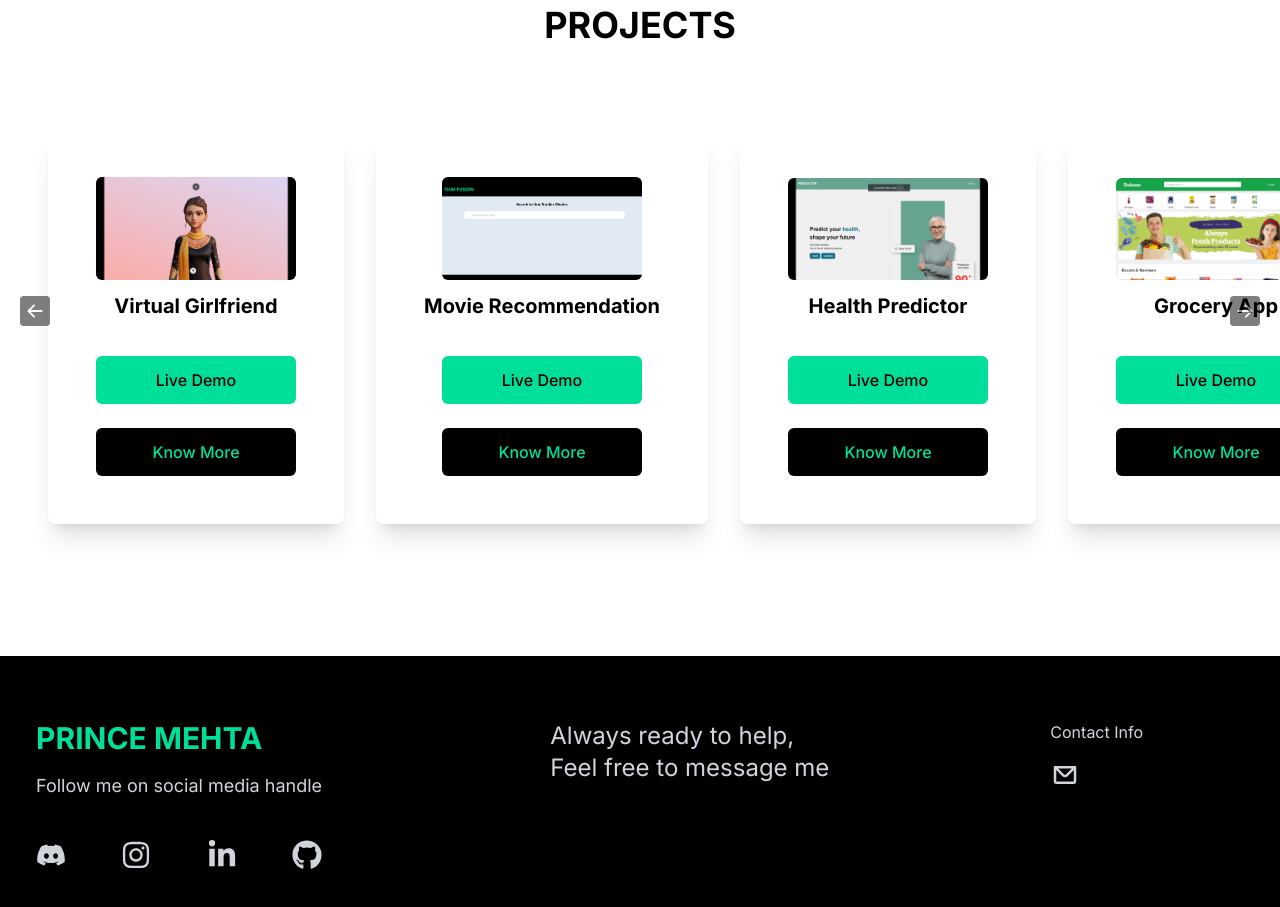
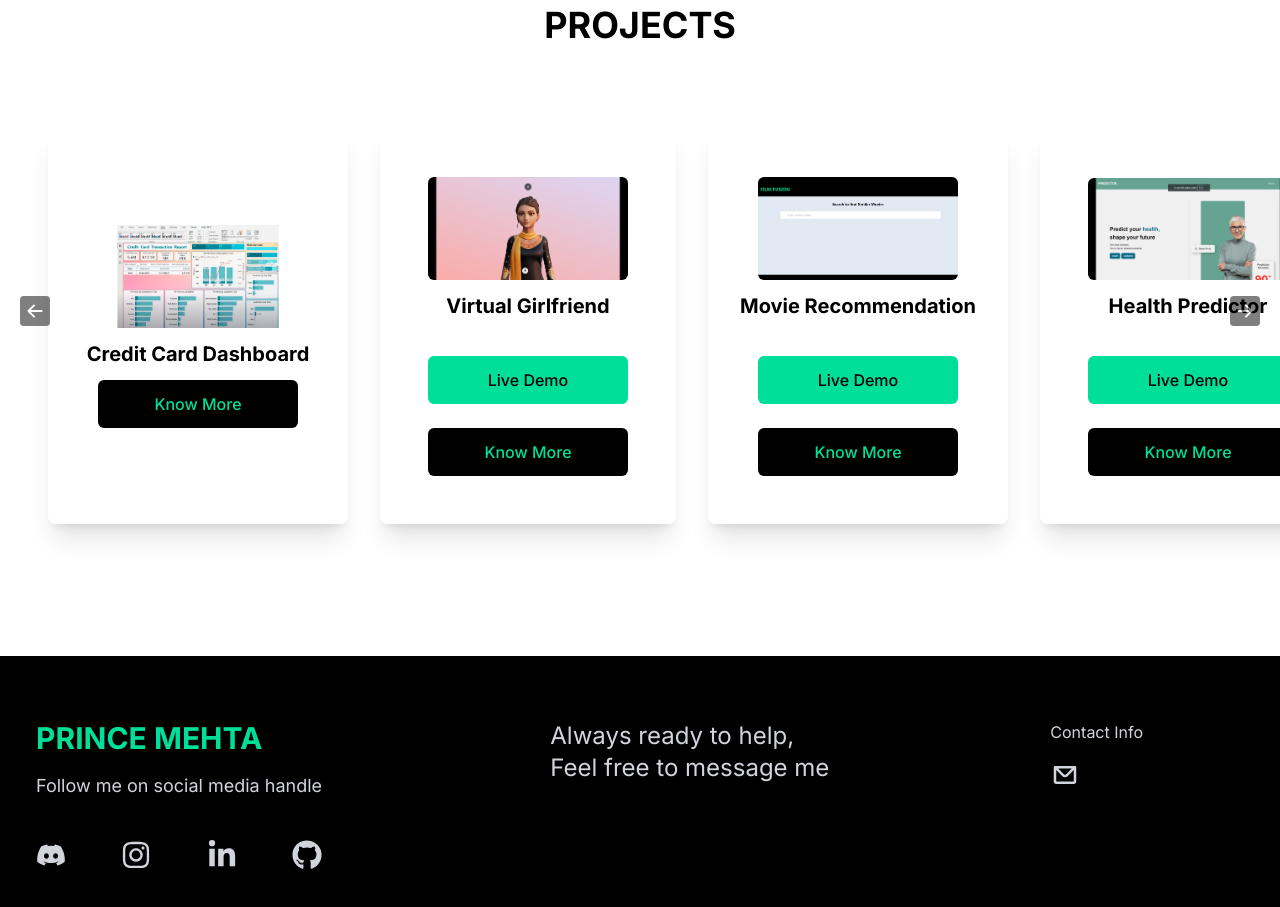
Before and after one commit to Prince-0000/portfolio_app, a Next.js app: page / in a window 1280 px wide. Shown: the part 2200-3107 px from the top of the page. Built offline with nearby package versions, Linux system fonts and the light colour scheme.

Commit message:
add card

```diff
--- a/src/components/projects/card.tsx
+++ b/src/components/projects/card.tsx
@@ -36,7 +36,7 @@ const Card: React.FC<CardProps> = ({
     router.push(`/project/${encodeURIComponent(title)}`);
   };
   return (
-    <div className="w-full shadow-xl flex flex-col justify-center items-center p-12 my-5 rounded-lg hover:scale-105 duration-300">
+    <div className="w-full max-w-[300px] shadow-xl flex flex-col justify-center items-center p-12 my-5 rounded-lg hover:scale-105 duration-300">
       <Image
         className="w-[200px] mx-auto bg-white rounded-md object-cover"
         src={image}
--- a/src/components/projects/projects.tsx
+++ b/src/components/projects/projects.tsx
@@ -3,12 +3,21 @@ import Card from "./card";
 import Dukaan from "@/assests/grocery.png";
 import Counterfeit from "@/assests/counterfiet.png";
 import Movie from "@/assests/movie.png";
-import Voice from "@/assests/voice.png"
-import Health from "@/assests/health.png"
+import Voice from "@/assests/voice.png";
+import Health from "@/assests/health.png";
+import PowerBI from "@/assests/powerbi.png";
 import { BsFillArrowLeftSquareFill, BsFillArrowRightSquareFill } from "react-icons/bs";
 
 const Projects = () => {
   const projects = [
+    {
+      image: PowerBI,
+      title: `Credit Card Dashboard`,
+      tech: ["SQL", "Power BI"],
+      liveUrl: "",
+      codeUrl: "",
+      description: "In this Power BI project, I developed an end-to-end dashboard for data analysis. The process included data extraction, transformation, and loading (ETL), followed by creating data models and designing interactive visualizations. I leveraged Power BI's DAX functions and advanced features to build insightful reports and dashboards."
+    },
     {
       image: Voice,
       title: "Virtual Girlfriend",
@@ -71,7 +80,7 @@ const Projects = () => {
         id="slider"
         className="mt-[-3rem] w-full bg-white py-[7rem] px-4 overflow-x-scroll scroll whitespace-nowrap scroll-smooth no-scrollbar"
       >
-        <div className="absolute top-1/2 left-5 transform -translate-y-1/2 cursor-pointer bg-white opacity-50 hover:opacity-100">
+        <div className="absolute z-50 top-1/2 left-5 transform -translate-y-1/2 cursor-pointer bg-white opacity-50 hover:opacity-100">
           <BsFillArrowLeftSquareFill onClick={slideLeft} size={30} />
         </div>
         <div className="px-[2rem] w-full mx-auto grid grid-flow-col auto-cols-max gap-8">
@@ -87,7 +96,7 @@ const Projects = () => {
             />
           ))}
         </div>
-        <div className="absolute top-1/2 right-5 transform -translate-y-1/2 cursor-pointer bg-white opacity-50 hover:opacity-100">
+        <div className="z-50 absolute top-1/2 right-5 transform -translate-y-1/2 cursor-pointer bg-white opacity-50 hover:opacity-100">
           <BsFillArrowRightSquareFill onClick={slideRight} size={30} />
         </div>
       </div>
```
Also changed, not shown: src/assests/powerbi.png (added).
